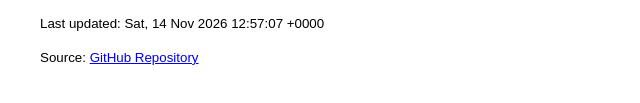
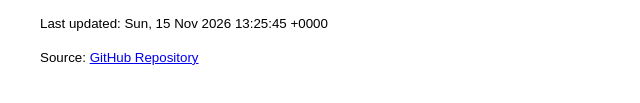
Before and after one commit to gesundes/dragonflydb_apt, a plain HTML site: page apt-repo/index.html in a window 1280 px wide. Shown: the part 1878-1981 px from the top of the page, 0-640 px from the left. Drawn offline with Linux system fonts and the light colour scheme.

Commit message:
Update APT repository - Sun Nov 15 13:25:46 UTC 2026

```diff
--- a/apt-repo/index.html
+++ b/apt-repo/index.html
@@ -111,7 +111,7 @@ sudo apt install dragonfly
         <li><strong>GPG Key:</strong> <a href="pubkey.gpg">Download</a></li>
     </ul>
 
-    <p><small>Last updated: Sat, 14 Nov 2026 12:57:07 +0000</small></p>
+    <p><small>Last updated: Sun, 15 Nov 2026 13:25:45 +0000</small></p>
     <p><small>Source: <a href="https://github.com/gesundes/dragonflydb_apt">GitHub Repository</a></small></p>
 </body>
 </html>
```
Also changed, not shown: 3 other files.
